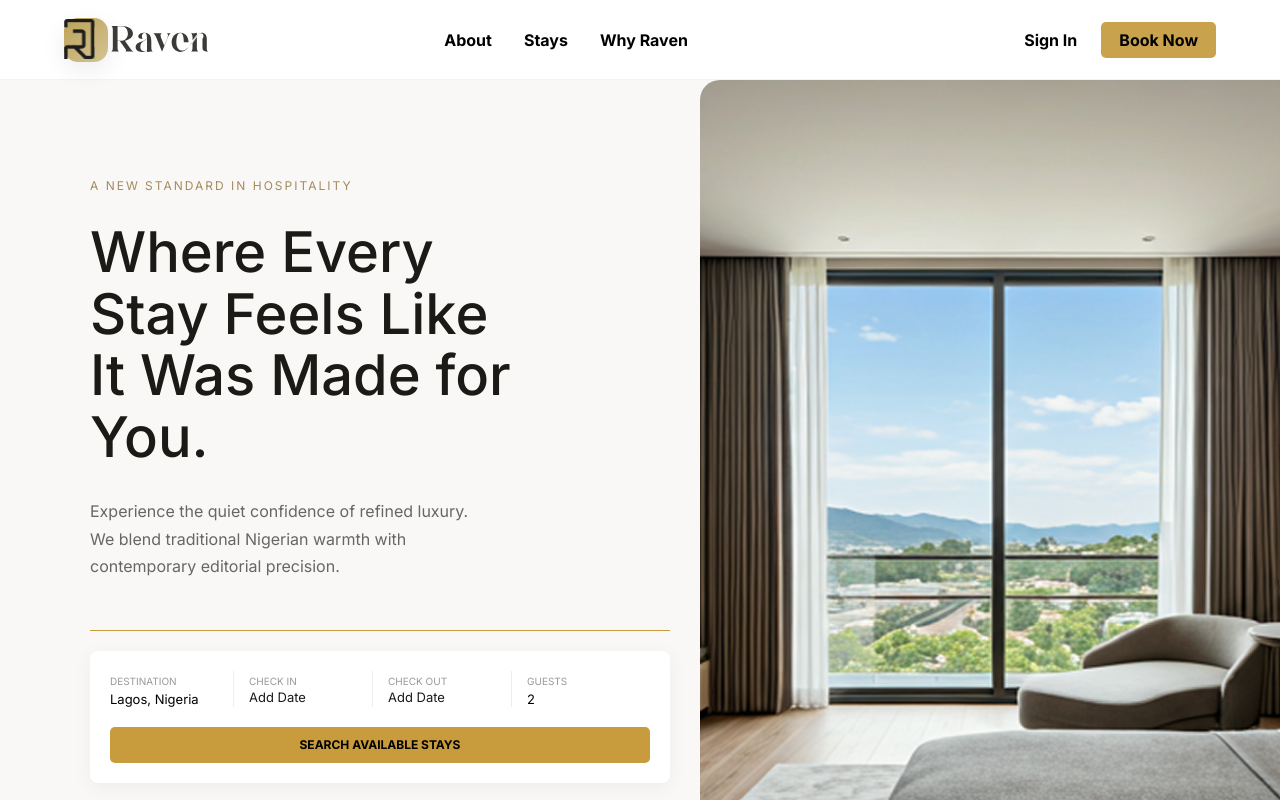
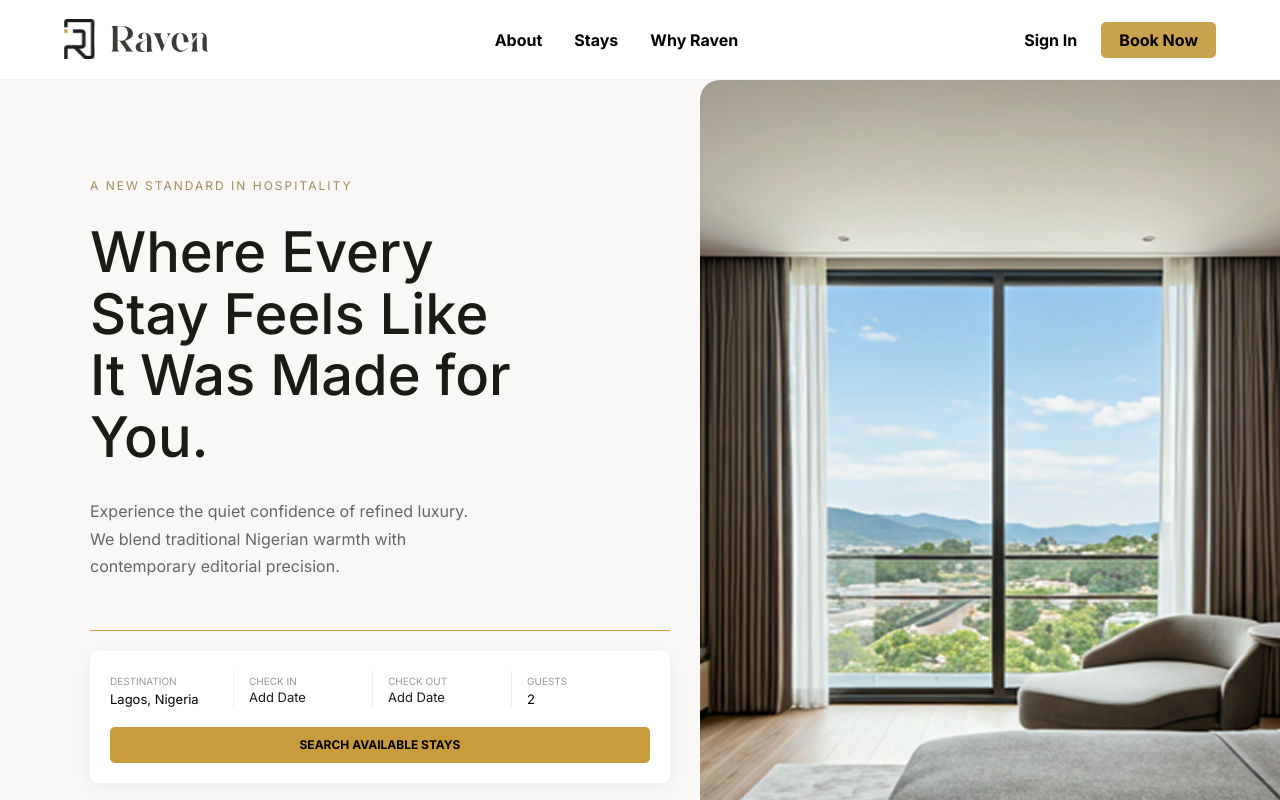
Before and after one commit to Tenney-olarh/Raven-Hospitlity, a React (Vite) app: page / in a window 1280 px wide. Shown: the top 800 px of the page. Built offline with nearby package versions, Linux system fonts and the light colour scheme; a web font is replaced by a local one.

Commit message:
landing page nav cleaned

```diff
--- a/src/Components/Landing/Navbar.css
+++ b/src/Components/Landing/Navbar.css
@@ -19,8 +19,10 @@
     border-bottom: 1.5px solid #F5F3EF;
 
 }
-.logo img{
+.navbar-logo img{
     height: 40px;
+    background: none;
+    border-radius: none;
 }
 .nav-links{
     display: flex;
--- a/src/Components/Landing/Navbar.jsx
+++ b/src/Components/Landing/Navbar.jsx
@@ -4,7 +4,7 @@ import "./Navbar.css"
 function Navbar (){
     return (
         <nav className="navbar">
-           <div className="logo">
+           <div className="navbar-logo">
             <Link to="/"> <img src={logo} alt="Raven Logo" /></Link>
            </div>
            <ul className="nav-links">
```
